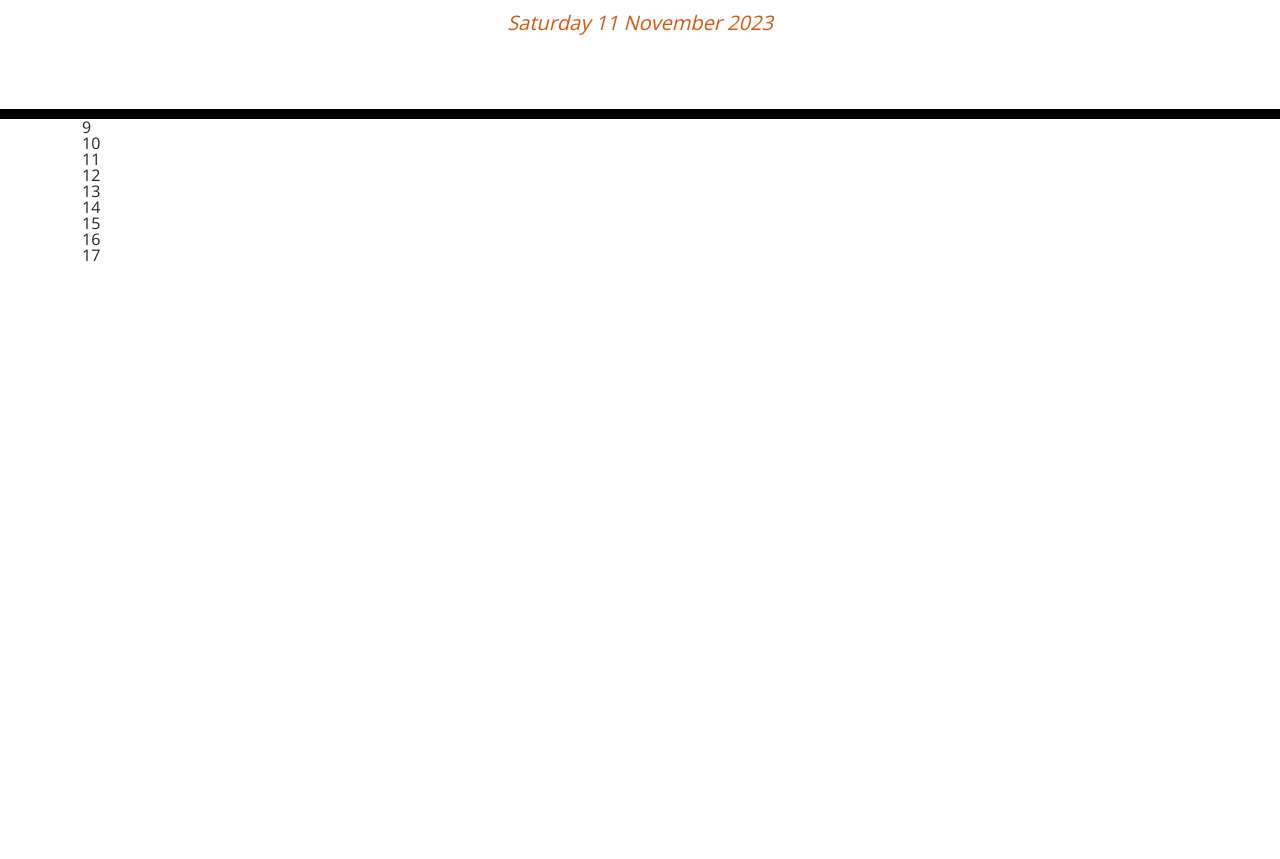
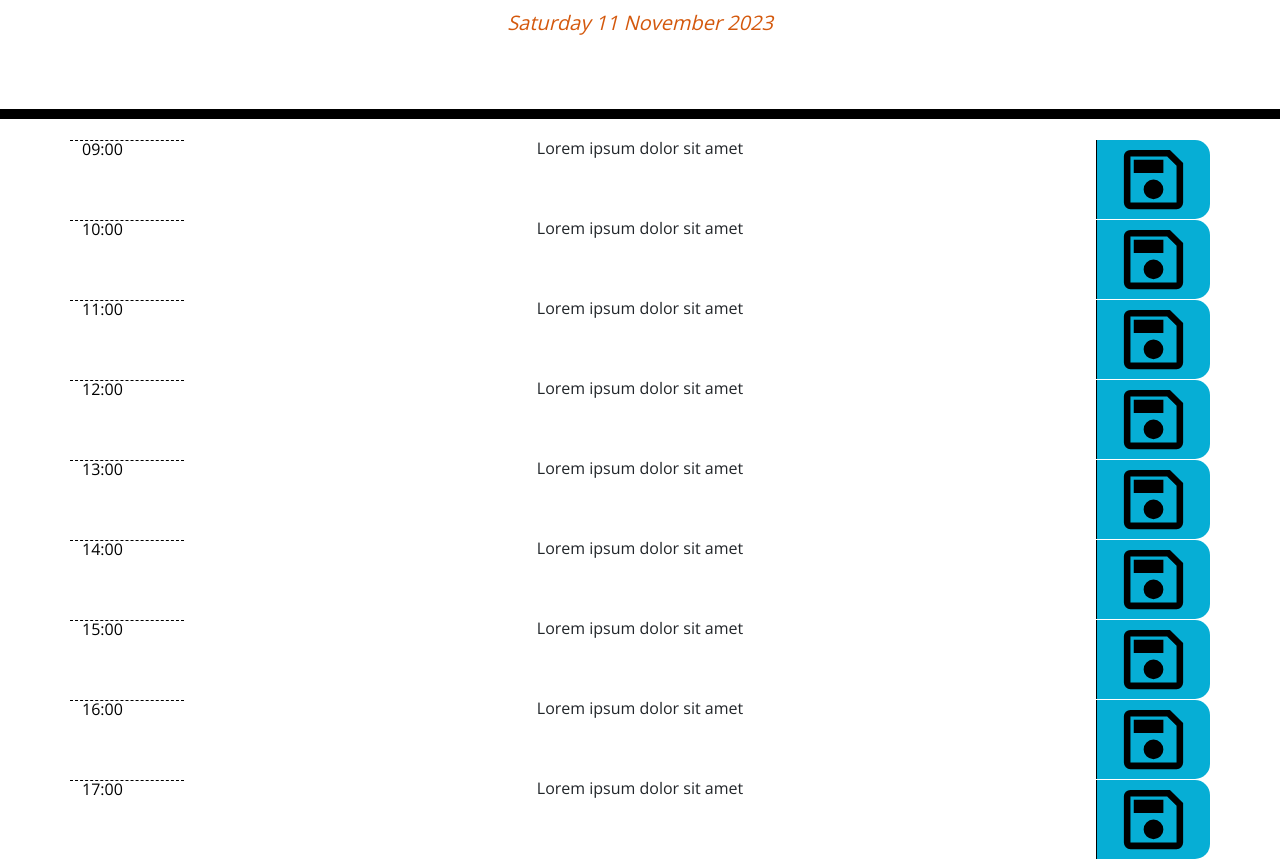
Before and after one commit to danwhitlock/day-scheduler, a plain HTML site: page index.html in a window 1280 px wide. Shown: the part 168-1027 px from the top of the page. Before the commit the page ends 800 px from the top, so only its background shows below. Drawn offline with nearby package versions, Linux system fonts and the light colour scheme.

Commit message:
timeblock layout & style

```diff
--- a/assets/style.css
+++ b/assets/style.css
@@ -22,6 +22,9 @@ header {
   padding: 60px;
 }
 
+.container {
+  margin-top: 20px;
+}
 .description {
   white-space: pre-wrap;
 }
@@ -35,6 +38,8 @@ header {
   white-space: pre-wrap;
   height: 80px;
   border-top: 1px solid white;
+  display: grid;
+  grid-template-columns: 10% auto 10%;
 }
 
 .hour {
@@ -69,6 +74,10 @@ header {
   border-bottom-right-radius: 15px;
   background-color: #06aed5;
   color: white;
+  background-image: url(./save.svg);
+  background-repeat: no-repeat;
+  background-position: center;
+  background-size: contain;
 }
 
 .saveBtn i:hover {
--- a/index.html
+++ b/index.html
@@ -28,15 +28,59 @@
 
     <div class="container">
       <!-- Time blocks go here -->
-      <div id="nine">9</div>
-      <div id="ten">10</div>
-      <div id="eleven">11</div>
-      <div id="twelve">12</div>
-      <div id="one">13</div>
-      <div id="two">14</div>
-      <div id="three">15</div>
-      <div id="four">16</div>
-      <div id="five">17</div>
+      <div class="row">
+        <div class="nine hour">09:00</div>
+        <div class="nine time-block">Lorem ipsum dolor sit amet</div>
+        <div class="nine saveBtn"></div>
+      </div>
+
+      <div class="row">
+        <div class="ten hour">10:00</div>
+        <div class="ten time-block">Lorem ipsum dolor sit amet</div>
+        <div class="ten saveBtn"></div>
+      </div>
+
+      <div class="row">
+        <div class="eleven hour">11:00</div>
+        <div class="eleven time-block">Lorem ipsum dolor sit amet</div>
+        <div class="eleven saveBtn"></div>
+      </div>
+
+      <div class="row">
+        <div class="twelve hour">12:00</div>
+        <div class="twelve time-block">Lorem ipsum dolor sit amet</div>
+        <div class="twelve saveBtn"></div>
+      </div>
+
+      <div class="row">
+        <div class="one hour">13:00</div>
+        <div class="one time-block">Lorem ipsum dolor sit amet</div>
+        <div class="one saveBtn"></div>
+      </div>
+
+      <div class="row">
+        <div class="two hour">14:00</div>
+        <div class="two time-block">Lorem ipsum dolor sit amet</div>
+        <div class="two saveBtn"></div>
+      </div>
+
+      <div class="row">
+        <div class="three hour">15:00</div>
+        <div class="three time-block">Lorem ipsum dolor sit amet</div>
+        <div class="three saveBtn"></div>
+      </div>
+
+      <div class="row">
+        <div class="four hour">16:00</div>
+        <div class="four time-block">Lorem ipsum dolor sit amet</div>
+        <div class="four saveBtn"></div>
+      </div>
+
+      <div class="row">
+        <div class="five hour">17:00</div>
+        <div class="five time-block">Lorem ipsum dolor sit amet</div>
+        <div class="five saveBtn"></div>
+      </div>
     </div>
 
     <!-- jQuery -->
```
Also changed, not shown: assets/save.svg (added).
